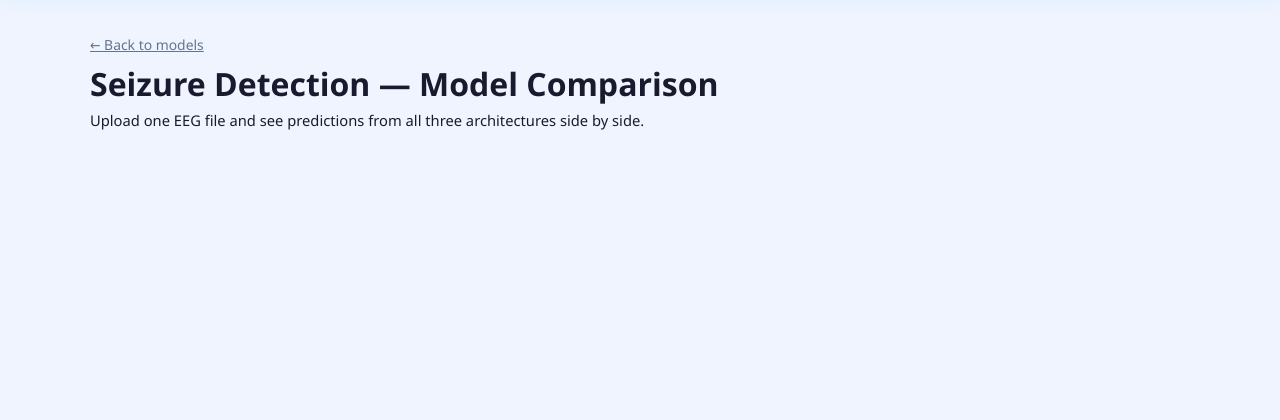
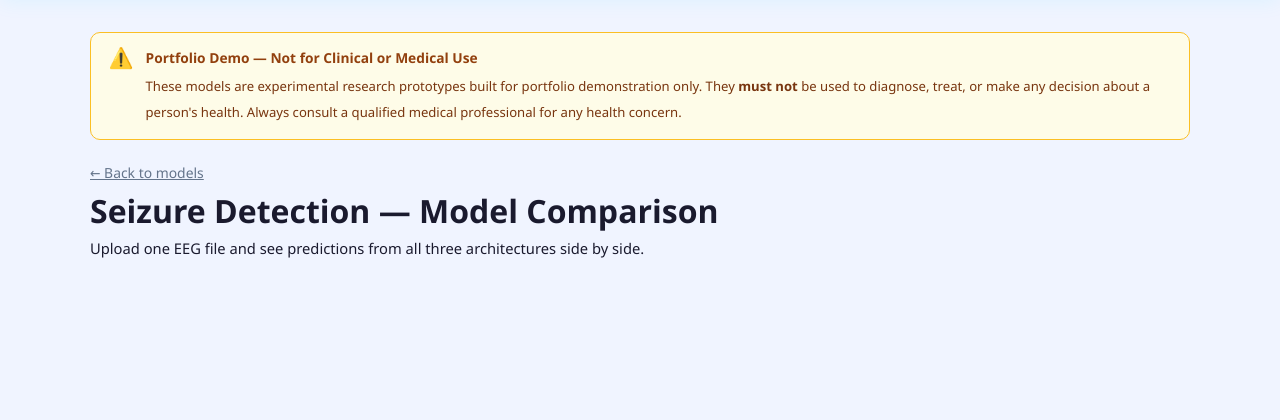
Before and after one commit to seyedhasanmirhoseini1367/PersonalPortfolio, a Django app: page /seizure-comparison/ in a window 1280 px wide. Shown: the part 51-471 px from the top of the page. Run offline with Django 5.2, Linux system fonts and the light colour scheme; data that the repository does not hold is empty.

Commit message:
feat: health disclaimer system, parquet-only upload, homepage notice
- Add health_disclaimer field to Projects model (admin-editable per model)
  so any medical/health demo can show a prominent warning banner
- Show disclaimer banner on prediction_demo page when field is set
- Add permanent disclaimer banner on seizure comparison page
- Restrict seizure comparison upload to .parquet files only (JS + server-side)
- Add Kaggle HMS dataset link as test data source on comparison upload card
- Add portfolio notice on homepage (not for medical/clinical use)
- Add migration 0023_add_health_disclaimer

Co-Authored-By: Claude Sonnet 4.6 <noreply@anthropic.com>

```diff
--- a/projects/views.py
+++ b/projects/views.py
@@ -412,6 +412,12 @@ def seizure_comparison_predict(request):
     if not uploaded:
         return JsonResponse({'error': 'No file received. Please select a file and try again.'}, status=400)
 
+    if not uploaded.name.lower().endswith('.parquet'):
+        return JsonResponse(
+            {'error': f'Only .parquet files are accepted. You uploaded "{uploaded.name}".'},
+            status=400,
+        )
+
     seizure_projects = [
         p for p in Projects.objects.filter(is_public=True)
         if (p.file_input_config or {}).get('handler') == 'seizure_eeg'
--- a/templates/projects/seizure_comparison.html
+++ b/templates/projects/seizure_comparison.html
@@ -160,6 +160,23 @@
 {% block content %}
 <div class="cmp-wrap">
 
+  <!-- ── Health disclaimer banner (always shown for medical models) ── -->
+  <div style="display:flex;align-items:flex-start;gap:.75rem;padding:.9rem 1.1rem;
+              border-radius:10px;margin-bottom:1.25rem;
+              background:#fefce8;border:1.5px solid #fbbf24;">
+    <span style="font-size:1.25rem;line-height:1.1;">&#9888;&#65039;</span>
+    <div>
+      <strong style="font-size:.86rem;color:#92400e;display:block;margin-bottom:.25rem;">
+        Portfolio Demo — Not for Clinical or Medical Use
+      </strong>
+      <span style="font-size:.82rem;color:#78350f;line-height:1.6;">
+        These models are experimental research prototypes built for portfolio demonstration only.
+        They <strong>must not</strong> be used to diagnose, treat, or make any decision about
+        a person's health. Always consult a qualified medical professional for any health concern.
+      </span>
+    </div>
+  </div>
+
   <div class="mb-4">
     <a href="{% url 'projects_list' %}" style="font-size:.87rem; color:#64748b;">&larr; Back to models</a>
     <h1 class="mt-2 mb-1">Seizure Detection — Model Comparison</h1>
@@ -177,19 +194,28 @@
 
   {# ── Upload card ── #}
   <div class="card-panel">
-    <h5 class="mb-1">Upload EEG File</h5>
-    <p class="text-muted mb-3" style="font-size:.86rem;">
-      Parquet or CSV with 19 EEG channels (+ optional EKG), sampled at 200 Hz.
-      Minimum 10 seconds recommended.
+    <h5 class="mb-1">Upload EEG File <span style="font-size:.75rem;font-weight:400;color:#94a3b8;">(Parquet only)</span></h5>
+    <p class="text-muted mb-1" style="font-size:.86rem;">
+      Upload a <strong>.parquet</strong> EEG file with 19 channels sampled at 200 Hz.
+      Minimum 10 seconds of signal recommended.
+    </p>
+    <p style="font-size:.82rem;color:#64748b;margin-bottom:1rem;">
+      &#128196; Need test data?
+      <a href="https://www.kaggle.com/competitions/hms-harmful-brain-activity-classification/data"
+         target="_blank" rel="noopener"
+         style="color:#6366f1;font-weight:600;">
+        Download sample .parquet files from the HMS Kaggle competition &#8599;
+      </a>
+      — use any file from the <code>train_eegs/</code> folder.
     </p>
 
     <div class="drop-zone" id="drop-zone">
       <div class="dz-icon" id="dz-icon">&#8679;</div>
       <div id="dz-label">Drag &amp; drop or <strong>click to browse</strong></div>
       <div class="dz-filename" id="dz-filename"></div>
-      <div style="font-size:.76rem; color:#94a3b8; margin-top:.3rem;">Accepted: PARQUET, CSV</div>
+      <div style="font-size:.76rem; color:#94a3b8; margin-top:.3rem;">Accepted: .parquet files only</div>
     </div>
-    <input type="file" id="file-input" accept=".parquet,.csv" style="display:none">
+    <input type="file" id="file-input" accept=".parquet" style="display:none">
 
     <div style="text-align:center;">
       <button class="btn-run" id="run-btn" onclick="runComparison()" disabled>
@@ -281,6 +307,16 @@ fileInput.addEventListener('change', () => {
 });
 
 function attachFile(f) {
+  if (!f.name.toLowerCase().endsWith('.parquet')) {
+    dropZone.classList.add('error');
+    document.getElementById('dz-label').innerHTML =
+      '<strong style="color:#b91c1c;">Only .parquet files are accepted.</strong>';
+    document.getElementById('dz-filename').textContent =
+      `"${f.name}" is not a parquet file.`;
+    runBtn.disabled = true;
+    fileInput._file = null;
+    return;
+  }
   fileInput._file = f;
   const kb = (f.size / 1024).toFixed(1);
   document.getElementById('dz-filename').textContent = `${f.name}  (${kb} KB)`;
```
Also changed, not shown: projects/admin.py (+8 -0 lines), projects/models.py (+11 -0 lines), templates/home.html (+12 -0 lines), templates/projects/prediction_demo.html (+14 -0 lines), projects/migrations/0023_add_health_disclaimer.py (added).
